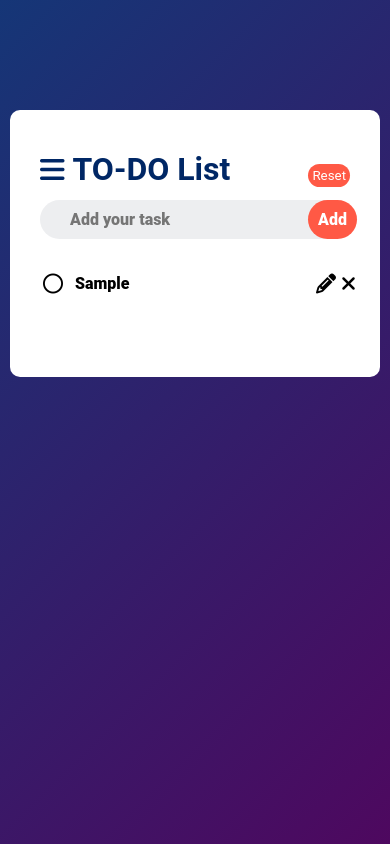
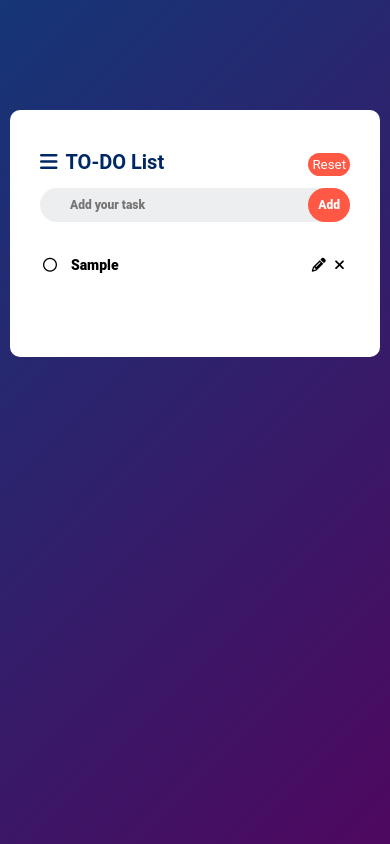
Before and after one commit to yadavipin57/To-Do-List, a plain HTML site: page index.html in a window 390 px wide. Both pictures are taken after typing "Sample" into the empty fields and a click on the input "Add". Drawn offline with Linux system fonts and the light colour scheme.

Commit message:
Media queries added

```diff
--- a/style.css
+++ b/style.css
@@ -99,3 +99,29 @@
   background-color: #dcdcdc;
   border-radius: 50%;
 }
+
+/* Media querries  */
+
+@media only screen and (max-width: 540px) {
+  .todo-logo h1,
+  .todo-logo i {
+    font-size: 20px;
+  }
+  .task-content #input-box {
+    width: 100%;
+    font-size: 12px;
+  }
+  .task-content #submit-task {
+    font-size: 12px;
+  }
+
+  .toggle-circle,
+  #addedInput,
+  .edit-button,
+  .delete-button {
+    font-size: 14px;
+  }
+  #addedInput {
+    width: 100%;
+  }
+}
```
Lines whose indentation alone changed are shown as unchanged.
